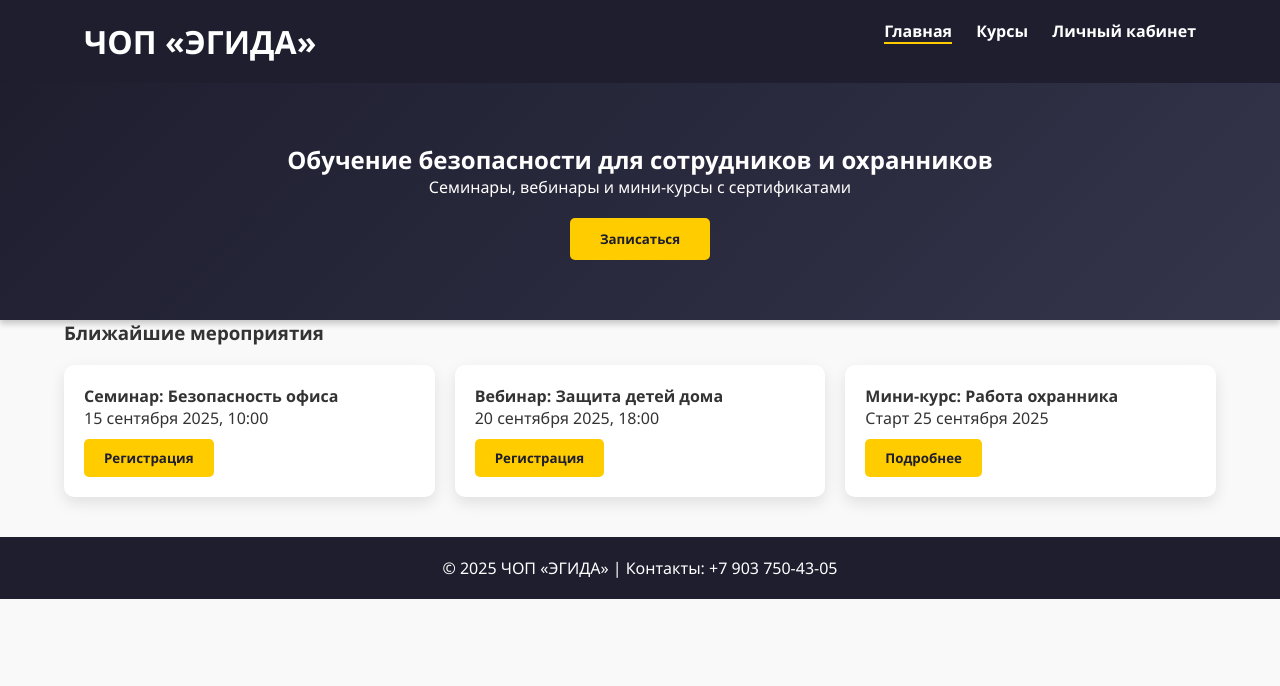
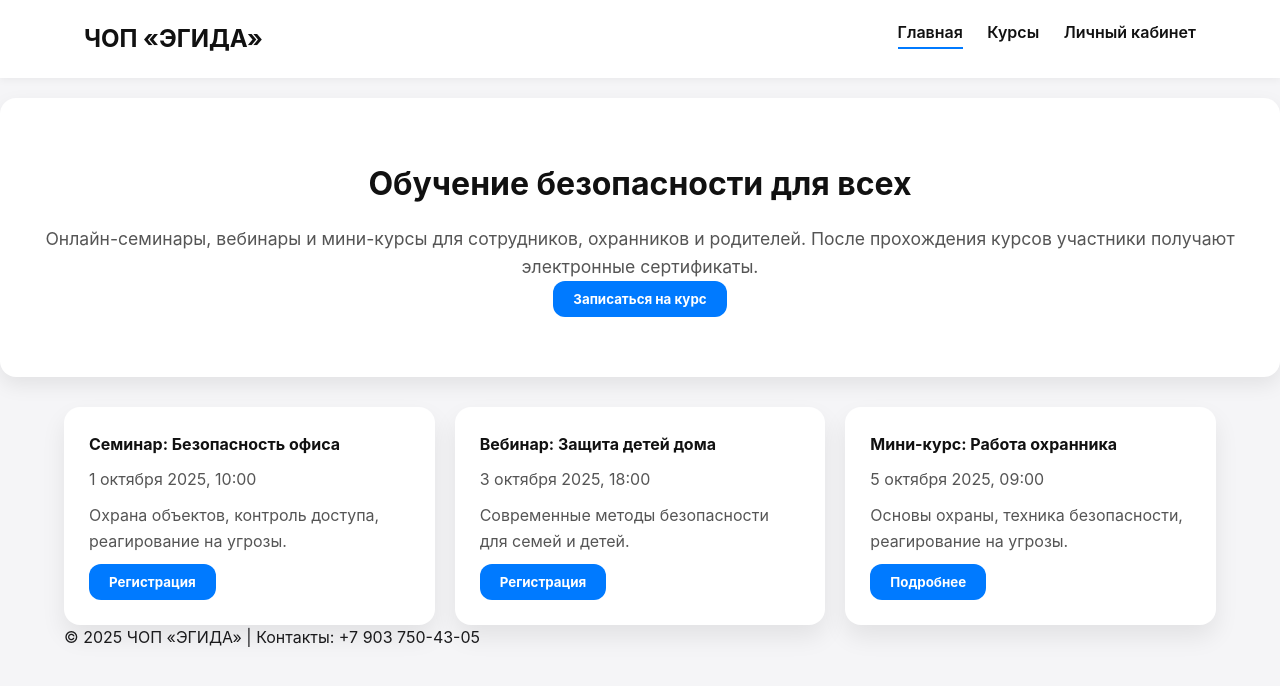
Before and after one commit to idricom/Aegis, a plain HTML site: page index.html in a window 1280 px wide. Drawn offline with Linux system fonts and the light colour scheme.

Commit message:
Update index.html

```diff
--- a/index.html
+++ b/index.html
@@ -3,37 +3,44 @@
 <head>
 <meta charset="UTF-8">
 <meta name="viewport" content="width=device-width, initial-scale=1.0">
-<title>ЧОП ЭГИДА - Онлайн-платформа</title>
+<title>ЧОП ЭГИДА - Образовательная платформа по безопасности</title>
 <style>
-*{box-sizing:border-box;margin:0;padding:0;font-family:'Segoe UI',sans-serif;}
-body{background:#f9f9f9;color:#333;transition:0.3s;}
+/* --- Общие стили --- */
+*{box-sizing:border-box;margin:0;padding:0;font-family:'SF Pro Display','Segoe UI',sans-serif;}
+body{background:#f5f5f7;color:#1c1c1e;line-height:1.6;transition:0.3s;}
+a{text-decoration:none;}
 .container{width:90%;max-width:1200px;margin:0 auto;}
-header{background:#1e1e2f;color:#fff;padding:20px 0;box-shadow:0 4px 6px rgba(0,0,0,0.2);}
-header h1{display:inline-block;margin-left:20px;}
+header{background:#fff;padding:20px 0;box-shadow:0 2px 8px rgba(0,0,0,0.05);position:sticky;top:0;z-index:100;}
+header h1{display:inline-block;font-weight:700;font-size:1.5rem;margin-left:20px;color:#111;}
 nav{float:right;margin-right:20px;}
-nav a{color:#fff;text-decoration:none;margin-left:20px;font-weight:600;transition:0.3s;cursor:pointer;}
-nav a.active{border-bottom:2px solid #ffcc00;}
-nav a:hover{color:#ffcc00;}
-.hero{background:linear-gradient(135deg,#1e1e2f,#34344b);color:#fff;padding:60px 20px;text-align:center;box-shadow:0 4px 6px rgba(0,0,0,0.2);}
-.hero .btn{display:inline-block;margin-top:20px;padding:12px 30px;background:#ffcc00;color:#1e1e2f;font-weight:bold;border-radius:5px;cursor:pointer;transition:0.3s;}
-.hero .btn:hover{background:#e6b800;}
-.cards,.courses,.profile-section,.videos-section{display:flex;gap:20px;flex-wrap:wrap;margin-top:20px;}
-.card,.course-card,.video-card,.profile-card{background:#fff;padding:20px;border-radius:10px;box-shadow:0 6px 15px rgba(0,0,0,0.1);flex:1 1 calc(33% - 20px);min-width:250px;transition:0.3s;opacity:0;transform:translateY(20px);}
+nav a{color:#111;margin-left:20px;font-weight:600;padding-bottom:5px;transition:0.3s;cursor:pointer;}
+nav a.active{border-bottom:2px solid #007aff;}
+nav a:hover{color:#007aff;}
+.hero{background:#fff;border-radius:16px;box-shadow:0 8px 20px rgba(0,0,0,0.08);padding:60px 20px;margin-top:20px;text-align:center;transition:0.3s;}
+.hero h2{font-size:2rem;color:#111;margin-bottom:15px;}
+.hero p{font-size:1.1rem;color:#555;}
+.hero .btn{display:inline-block;margin-top:20px;padding:12px 30px;background:#007aff;color:#fff;font-weight:bold;border-radius:12px;cursor:pointer;transition:0.3s;font-size:1rem;}
+.hero .btn:hover{background:#005ecb;}
+
+/* --- Секции карточек --- */
+.cards,.courses,.profile-section,.videos-section{display:flex;gap:20px;flex-wrap:wrap;margin-top:30px;}
+.card,.course-card,.video-card,.profile-card{background:#fff;padding:25px;border-radius:16px;box-shadow:0 12px 25px rgba(0,0,0,0.08);flex:1 1 calc(33% - 20px);min-width:280px;transition:0.4s;opacity:0;transform:translateY(20px);}
 .card.show,.course-card.show,.video-card.show,.profile-card.show{opacity:1;transform:translateY(0);}
-.btn-small,button{display:inline-block;padding:10px 20px;background:#ffcc00;color:#1e1e2f;font-weight:bold;border-radius:5px;border:none;cursor:pointer;transition:0.3s;margin-top:10px;}
-.btn-small:hover,button:hover{background:#e6b800;}
-footer{background:#1e1e2f;color:#fff;text-align:center;padding:20px 0;margin-top:40px;}
-iframe{border-radius:10px;box-shadow:0 4px 10px rgba(0,0,0,0.1);margin-top:10px;}
+.card:hover,.course-card:hover,.video-card:hover,.profile-card:hover{box-shadow:0 16px 30px rgba(0,0,0,0.12);}
+.card h4,.course-card h3{color:#111;margin-bottom:10px;}
+.card p,.course-card p{color:#555;margin-bottom:10px;}
+button{padding:10px 20px;border:none;border-radius:12px;background:#007aff;color:#fff;font-weight:bold;cursor:pointer;transition:0.3s;}
+button:hover{background:#005ecb;}
 
-/* --- Модальные окна --- */
+/* --- Модальное окно --- */
 .modal{display:none;position:fixed;z-index:1000;left:0;top:0;width:100%;height:100%;background:rgba(0,0,0,0.5);}
-.modal-content{background:#fff;margin:10% auto;padding:20px;border-radius:10px;width:90%;max-width:500px;box-shadow:0 6px 20px rgba(0,0,0,0.3);}
-.close{color:#333;float:right;font-size:28px;font-weight:bold;cursor:pointer;}
-.close:hover{color:#000;}
-.modal form{display:flex;flex-direction:column;gap:10px;}
-.modal input,.modal select{padding:10px;border-radius:5px;border:1px solid #ccc;}
-.modal button{background:#1e1e2f;color:#fff;}
-.modal button:hover{background:#34344b;}
+.modal-content{background:#fff;margin:8% auto;padding:25px;border-radius:16px;width:90%;max-width:500px;box-shadow:0 12px 30px rgba(0,0,0,0.2);}
+.close{float:right;font-size:28px;font-weight:bold;cursor:pointer;color:#111;}
+.close:hover{color:#007aff;}
+.modal form{display:flex;flex-direction:column;gap:15px;}
+.modal input,.modal select{padding:12px;border-radius:12px;border:1px solid #ccc;font-size:1rem;}
+.modal button{background:#007aff;color:#fff;padding:12px;border-radius:12px;font-size:1rem;}
+.modal button:hover{background:#005ecb;}
 
 /* --- Скрытые секции --- */
 .section{display:none;}
@@ -55,56 +62,54 @@ iframe{border-radius:10px;box-shadow:0 4px 10px rgba(0,0,0,0.1);margin-top:10px;
 <main>
   <!-- Главная -->
   <section id="home" class="section active">
-    <section class="hero">
-      <div class="container">
-        <h2>Обучение безопасности для сотрудников и охранников</h2>
-        <p>Семинары, вебинары и мини-курсы с сертификатами</p>
-        <button class="btn" onclick="openModal('registrationModal')">Записаться</button>
+    <div class="hero">
+      <h2>Обучение безопасности для всех</h2>
+      <p>Онлайн-семинары, вебинары и мини-курсы для сотрудников, охранников и родителей. После прохождения курсов участники получают электронные сертификаты.</p>
+      <button onclick="openModal('registrationModal')">Записаться на курс</button>
     </div>
-    </section>
-    <section class="announcements container">
-      <h3>Ближайшие мероприятия</h3>
-      <div class="cards">
-        <div class="card show" title="Семинар для офисов">
+    <div class="container cards">
+      <div class="card show">
         <h4>Семинар: Безопасность офиса</h4>
-          <p>15 сентября 2025, 10:00</p>
+        <p>1 октября 2025, 10:00</p>
+        <p>Охрана объектов, контроль доступа, реагирование на угрозы.</p>
         <button onclick="openModal('registrationModal')">Регистрация</button>
       </div>
-        <div class="card show" title="Вебинар для родителей">
+      <div class="card show">
         <h4>Вебинар: Защита детей дома</h4>
-          <p>20 сентября 2025, 18:00</p>
+        <p>3 октября 2025, 18:00</p>
+        <p>Современные методы безопасности для семей и детей.</p>
         <button onclick="openModal('registrationModal')">Регистрация</button>
       </div>
-        <div class="card show" title="Курс для охранников">
+      <div class="card show">
         <h4>Мини-курс: Работа охранника</h4>
-          <p>Старт 25 сентября 2025</p>
+        <p>5 октября 2025, 09:00</p>
+        <p>Основы охраны, техника безопасности, реагирование на угрозы.</p>
         <button onclick="openModal('registrationModal')">Подробнее</button>
       </div>
     </div>
-    </section>
   </section>
 
   <!-- Курсы -->
   <section id="courses" class="section">
     <div class="container courses">
       <h2>Наши курсы и вебинары</h2>
-      <div class="course-card show" title="Семинар по безопасности офиса">
+      <div class="course-card show">
         <h3>Семинар: Безопасность офиса</h3>
-        <p>15 сентября 2025, 10:00</p>
-        <p>Охрана объектов, реагирование на угрозы, контроль доступа.</p>
-        <button onclick="openModal('registrationModal')">Регистрация</button>
+        <p>1 октября 2025, 10:00</p>
+        <p>Включает: аудит безопасности офиса, установка систем контроля доступа, обучение персонала, реагирование на угрозы.</p>
+        <button onclick="openModal('registrationModal')">Записаться</button>
       </div>
-      <div class="course-card show" title="Вебинар по защите детей">
+      <div class="course-card show">
         <h3>Вебинар: Защита детей дома</h3>
-        <p>20 сентября 2025, 18:00</p>
-        <p>Обучение родителей безопасным методам защиты дома.</p>
-        <button onclick="openModal('registrationModal')">Регистрация</button>
+        <p>3 октября 2025, 18:00</p>
+        <p>Включает: советы по безопасному дому, предотвращение опасных ситуаций, обучение родителей и детей.</p>
+        <button onclick="openModal('registrationModal')">Записаться</button>
       </div>
-      <div class="course-card show" title="Мини-курс для охранников">
+      <div class="course-card show">
         <h3>Мини-курс: Работа охранника</h3>
-        <p>Старт 25 сентября 2025</p>
-        <p>Основы охраны, техника безопасности, реагирование на угрозы.</p>
-        <button onclick="openModal('registrationModal')">Регистрация</button>
+        <p>5 октября 2025, 09:00</p>
+        <p>Включает: основы охраны, распознавание угроз, действия при ЧП, основы видеонаблюдения.</p>
+        <button onclick="openModal('registrationModal')">Записаться</button>
       </div>
     </div>
   </section>
@@ -115,11 +120,11 @@ iframe{border-radius:10px;box-shadow:0 4px 10px rgba(0,0,0,0.1);margin-top:10px;
       <h2>Личный кабинет</h2>
       <div class="profile-card show">
         <p>Имя: Иван Иванов</p>
-        <p>Участник курсов: Мини-курс «Работа охранника»</p>
+        <p>Участник: Мини-курс «Работа охранника»</p>
         <button onclick="alert('Сертификат скачан!')">Скачать сертификат</button>
       </div>
       <div class="videos-section">
-        <h3>Прошедшие мероприятия</h3>
+        <h3>Видеозаписи прошедших мероприятий</h3>
         <div class="video-card show">
           <iframe width="320" height="180" src="https://www.youtube.com/embed/VIDEO_ID" title="Видео" frameborder="0" allowfullscreen></iframe>
           <p>Семинар: Безопасность офиса</p>
@@ -135,17 +140,16 @@ iframe{border-radius:10px;box-shadow:0 4px 10px rgba(0,0,0,0.1);margin-top:10px;
   </div>
 </footer>
 
-<!-- Modal Registration -->
+<!-- Модальное окно регистрации -->
 <div id="registrationModal" class="modal">
   <div class="modal-content">
     <span class="close" onclick="closeModal('registrationModal')">&times;</span>
     <h2>Регистрация на курс</h2>
     <form id="regForm">
-      <label>Имя</label><input type="text" required>
-      <label>Фамилия</label><input type="text" required>
-      <label>Email</label><input type="email" required>
-      <label>Телефон</label><input type="tel" required>
-      <label>Категория участника</label>
+      <input type="text" placeholder="Имя" required>
+      <input type="text" placeholder="Фамилия" required>
+      <input type="email" placeholder="Email" required>
+      <input type="tel" placeholder="Телефон" required>
       <select required>
         <option>Охранник</option>
         <option>Сотрудник компании</option>
@@ -171,6 +175,11 @@ document.getElementById('regForm').addEventListener('submit', function(e){
   alert('Регистрация отправлена!');
   closeModal('registrationModal');
 });
+window.onload=function(){
+  document.querySelectorAll('.card, .course-card, .profile-card, .video-card').forEach(el=>{
+    setTimeout(()=>el.classList.add('show'),100);
+  });
+}
 </script>
 </body>
 </html>
```
Lines whose indentation alone changed are shown as unchanged.
